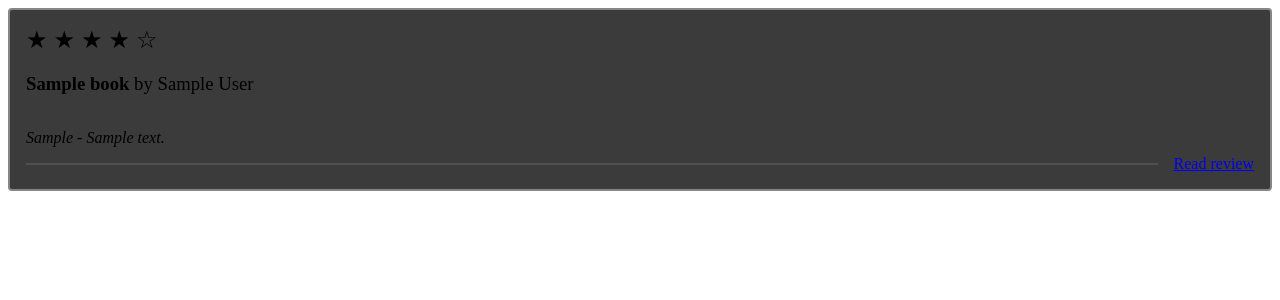
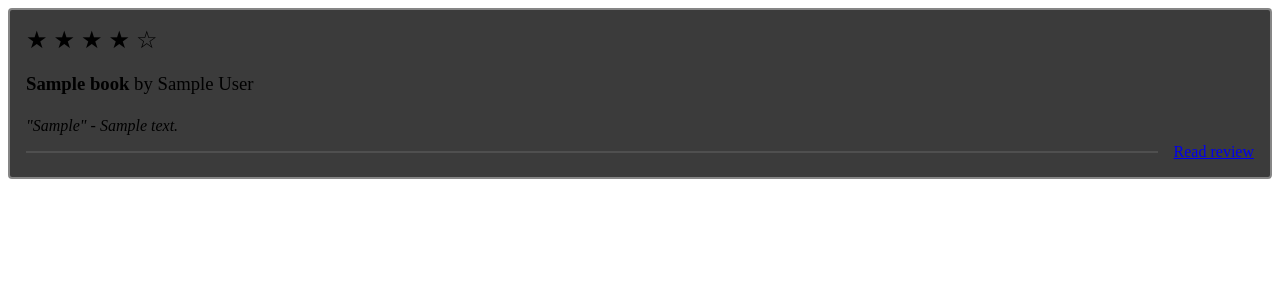
Before and after one commit to repercussive/qa-book-review-app, a Flask app: template application/templates/components/review-summary.html in a window 1280 px wide. Shown: the top 300 px of the page. Run offline with Flask 2, Linux system fonts and the light colour scheme; the template is opened without the code that fills it: values that come from a table or form of the project are taken from there, others are empty; tables that the repository leaves empty hold one stand-in row (values such as "Sample post").

Commit message:
add quotations around review summary headline

```diff
--- a/application/templates/components/review-summary.html
+++ b/application/templates/components/review-summary.html
@@ -7,8 +7,8 @@
     <span style="font-weight: normal;" class="faded">by {{review.book.author}}</span>
   </h3>
 
-  <p style="margin-bottom: 0.5rem; font-style: italic;">
-    {{review.headline}}
+  <p style="margin: 0.2rem 0 0.5rem; font-style: italic;">
+    "{{review.headline}}"
     <span class="faded">
       {{(' - ' + review.reviewer_name) if review.reviewer_name else ''}}
     </span>
```
